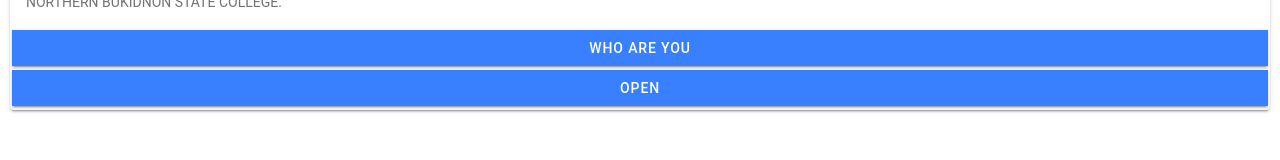
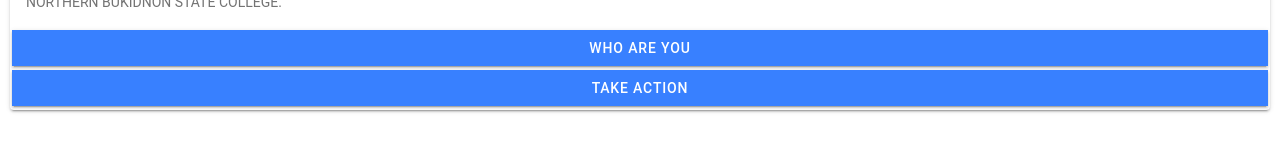
Before and after one commit to kenethlompon/ion-t-lompon, a React (Vite) app: page /tab1 in a window 1280 px wide. Shown: the part 457-617 px from the top of the page. Built offline with nearby package versions, Linux system fonts and the light colour scheme.

Commit message:
customized the action button

```diff
--- a/src/pages/Tab1.tsx
+++ b/src/pages/Tab1.tsx
@@ -54,7 +54,7 @@ const Tab1: React.FC = () => {
         ]}
 
       ></IonAlert>
-      <IonButton id="open-action-sheet"expand="full">Open</IonButton>
+      <IonButton id="open-action-sheet"expand="full">Take action</IonButton>
       <IonActionSheet
         trigger="open-action-sheet"
         header="Actions"
```
